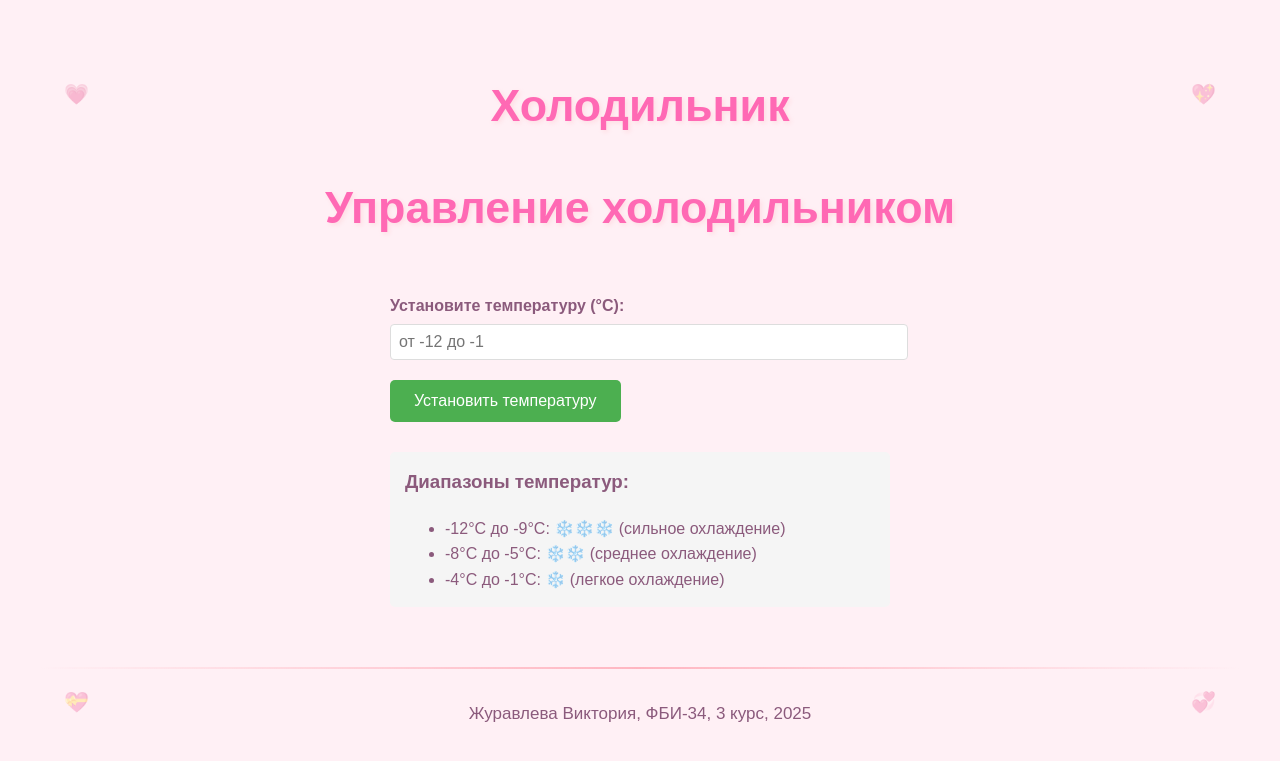
After one commit to viktoria-zhur/web-2, a Flask app: page /lab4/fridge in a window 1280 px wide. The commit adds this page. Shown: the top 761 px of the page. Run offline with Flask 3, Linux system fonts and the light colour scheme.

Commit message:
Добавлена страница Холодильник с контролем температуры

```diff
--- a/lab4.py
+++ b/lab4.py
@@ -192,3 +192,44 @@ def login():
 def logout():
     session.pop('login', None)
     return redirect('/lab4/login')
+
+@lab4.route('/lab4/fridge', methods=['GET', 'POST'])
+def fridge():
+    temperature = None
+    message = None
+    snowflakes = 0
+    error = None
+
+    if request.method == 'POST':
+        temp_input = request.form.get('temperature', '').strip()
+
+        # Проверка на пустое значение
+        if not temp_input:
+            error = "Ошибка: не задана температура"
+        else:
+            try:
+                temperature = int(temp_input)
+
+                # Проверка диапазонов температуры
+                if temperature < -12:
+                    error = "Не удалось установить температуру — слишком низкое значение"
+                elif temperature > -1:
+                    error = "Не удалось установить температуру — слишком высокое значение"
+                elif -12 <= temperature <= -9:
+                    message = f"Установлена температура: {temperature}°C"
+                    snowflakes = 3
+                elif -8 <= temperature <= -5:
+                    message = f"Установлена температура: {temperature}°C"
+                    snowflakes = 2
+                elif -4 <= temperature <= -1:
+                    message = f"Установлена температура: {temperature}°C"
+                    snowflakes = 1
+
+            except ValueError:
+                error = "Ошибка: введите целое число"
+
+    return render_template('lab4/fridge.html',
+                         temperature=temperature,
+                         message=message,
+                         snowflakes=snowflakes,
+                         error=error)
--- /dev/null
+++ b/templates/lab4/fridge.html
@@ -0,0 +1,149 @@
+{% extends "base.html" %}
+
+{% block lab %}Холодильник{% endblock %}
+
+{% block main %}
+    <h1>Управление холодильником</h1>
+
+    <div class="fridge-container">
+        <form method="post">
+            <div class="form-group">
+                <label for="temperature">Установите температуру (°C):</label>
+                <input type="number" id="temperature" name="temperature"
+                       value="{{ temperature if temperature else '' }}"
+                       placeholder="от -12 до -1">
+            </div>
+
+            <button type="submit">Установить температуру</button>
+        </form>
+
+        {% if error %}
+            <div class="error-message">
+                {{ error }}
+            </div>
+        {% endif %}
+
+        {% if message %}
+            <div class="success-message">
+                {{ message }}
+            </div>
+
+            <div class="snowflakes">
+                {% for i in range(snowflakes) %}
+                    <span class="snowflake">❄️</span>
+                {% endfor %}
+            </div>
+
+            <div class="temperature-info">
+                {% if snowflakes == 3 %}
+                    <p>❄️❄️❄️ <strong>Максимальное охлаждение</strong></p>
+                {% elif snowflakes == 2 %}
+                    <p>❄️❄️ <strong>Среднее охлаждение</strong></p>
+                {% elif snowflakes == 1 %}
+                    <p>❄️ <strong>Минимальное охлаждение</strong></p>
+                {% endif %}
+            </div>
+        {% endif %}
+
+        <div class="help-info">
+            <h3>Диапазоны температур:</h3>
+            <ul>
+                <li>-12°C до -9°C: ❄️❄️❄️ (сильное охлаждение)</li>
+                <li>-8°C до -5°C: ❄️❄️ (среднее охлаждение)</li>
+                <li>-4°C до -1°C: ❄️ (легкое охлаждение)</li>
+            </ul>
+        </div>
+    </div>
+
+    <style>
+        .fridge-container {
+            max-width: 500px;
+            margin: 0 auto;
+            padding: 20px;
+        }
+
+        .form-group {
+            margin-bottom: 20px;
+        }
+
+        label {
+            display: block;
+            margin-bottom: 5px;
+            font-weight: bold;
+        }
+
+        input[type="number"] {
+            width: 100%;
+            padding: 10px;
+            border: 2px solid #ddd;
+            border-radius: 5px;
+            font-size: 16px;
+        }
+
+        button {
+            background-color: #4CAF50;
+            color: white;
+            padding: 12px 24px;
+            border: none;
+            border-radius: 5px;
+            cursor: pointer;
+            font-size: 16px;
+        }
+
+        button:hover {
+            background-color: #45a049;
+        }
+
+        .error-message {
+            color: #d32f2f;
+            background-color: #ffebee;
+            border: 1px solid #f44336;
+            padding: 15px;
+            border-radius: 5px;
+            margin: 20px 0;
+            font-weight: bold;
+        }
+
+        .success-message {
+            color: #2e7d32;
+            background-color: #e8f5e9;
+            border: 1px solid #4caf50;
+            padding: 15px;
+            border-radius: 5px;
+            margin: 20px 0;
+            font-weight: bold;
+            font-size: 18px;
+        }
+
+        .snowflakes {
+            text-align: center;
+            font-size: 24px;
+            margin: 20px 0;
+        }
+
+        .snowflake {
+            margin: 0 10px;
+        }
+
+        .temperature-info {
+            text-align: center;
+            margin: 20px 0;
+            font-size: 16px;
+        }
+
+        .help-info {
+            margin-top: 30px;
+            padding: 15px;
+            background-color: #f5f5f5;
+            border-radius: 5px;
+        }
+
+        .help-info h3 {
+            margin-top: 0;
+        }
+
+        .help-info ul {
+            margin-bottom: 0;
+        }
+    </style>
+{% endblock %}
--- a/templates/lab4/lab4.html
+++ b/templates/lab4/lab4.html
@@ -13,5 +13,6 @@
         <li><a href="/lab4/pow-form">Возведение в степень</a></li>
         <li><a href="/lab4/tree">Посадка деревьев</a></li>
         <li><a href="/lab4/login">Авторизация</a></li>
+        <li><a href="/lab4/fridge">Холодильник</a></li>
     </ol>
 {% endblock %}
```
